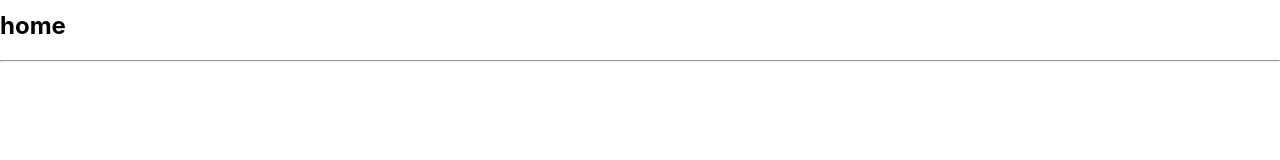
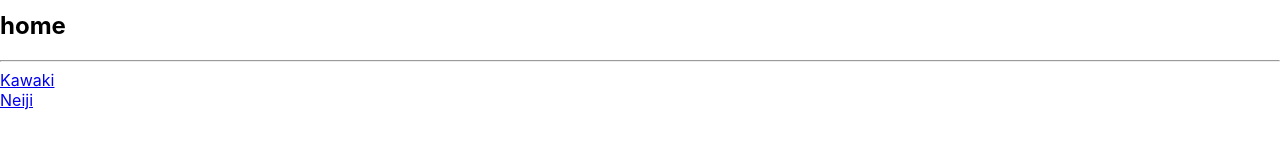
Before and after one commit to adrian1426/ReactJS_React-router-dom6-ejemplo, a React (Create React App) app: page / in a window 1280 px wide. Shown: the part 131-291 px from the top of the page. Built offline with nearby package versions, Linux system fonts and the light colour scheme.

Commit message:
navegación dinámica, navegando a componente contact

```diff
--- /dev/null
+++ b/src/data/items.js
@@ -0,0 +1,8 @@
+export const items = [
+  { id: '0', name: 'Kawaki', telephone: '1111 000', favorite: false },
+  { id: '1', name: 'Neiji', telephone: '1111 123', favorite: true }
+];
+
+export function getContactById(id) {
+  return items.find(item => item.id === id);
+}
--- a/src/routes/HomeRoute.jsx
+++ b/src/routes/HomeRoute.jsx
@@ -1,5 +1,6 @@
-import { Outlet } from "react-router-dom";
+import { Link, Outlet } from "react-router-dom";
 import Menu from "../components/Menu";
+import { items } from '../data/items';
 
 const HomeRoute = () => {
   return (
@@ -12,6 +13,15 @@ const HomeRoute = () => {
       <hr />
 
       <div>
+        <div>
+          {
+            items.map((item) => (
+              <div key={item.id}>
+                <Link to={`/contacts/${item.id}`}>{item.name}</Link>
+              </div>
+            ))
+          }
+        </div>
         <Outlet />
       </div>
     </div>
```
